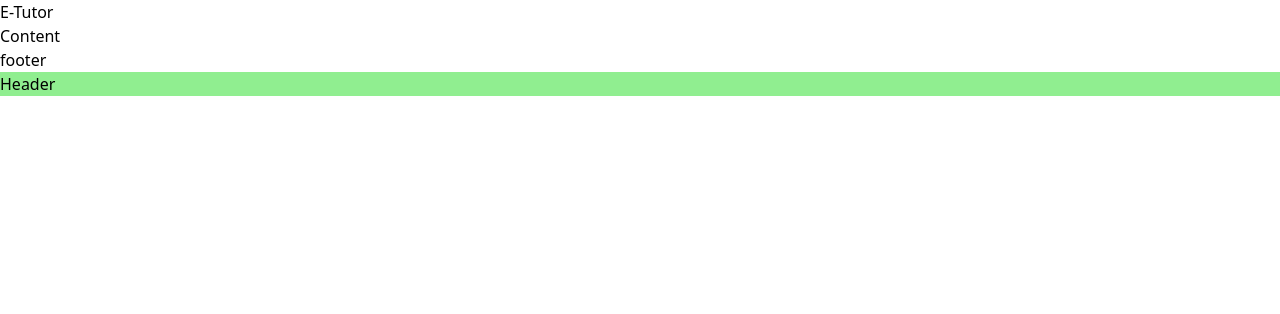
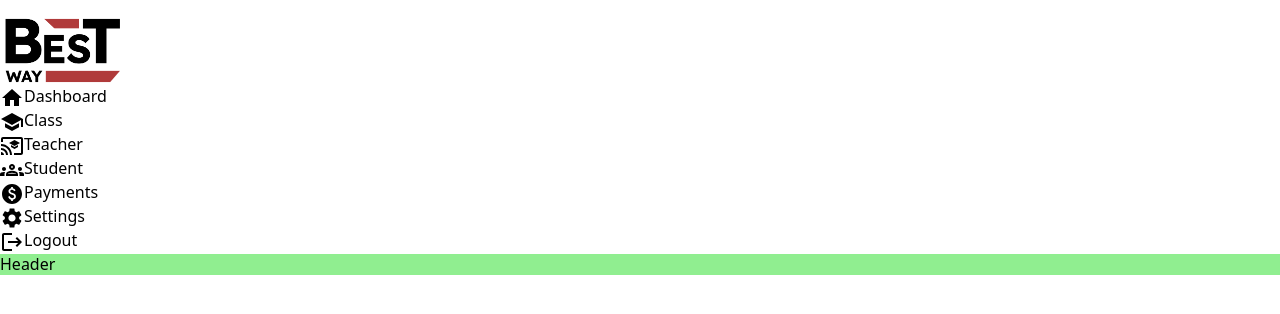
Before and after one commit to RAKITHA-AMADITHYA/LMS-React, a React (Vite) app in the folder lms-frontend/: page / in a window 1280 px wide. Shown: the top 314 px of the page. Built offline with nearby package versions, Linux system fonts and the light colour scheme.

Commit message:
side bar created

```diff
--- a/lms-frontend/src/index.css
+++ b/lms-frontend/src/index.css
@@ -1,3 +1,24 @@
 @tailwind base;
 @tailwind components;
 @tailwind utilities;
+
+@layer base {
+    html {
+        line-height: 1.3;
+    }
+    table {
+        /* Add any table-specific styles here */
+    }
+    th {
+        @apply py-3 px-2.5 text-sm text-left border-y border-gray-200;
+    }
+    thead {
+        @apply bg-white;
+    }
+    th {
+        @apply font-semibold;
+    }
+    a {
+        /* @apply text-red-500 hover:underline; */
+    }
+}
--- a/lms-frontend/src/layouts/Sidebar.jsx
+++ b/lms-frontend/src/layouts/Sidebar.jsx
@@ -1,17 +1,59 @@
 import React from 'react';
+import { DASHBOARD_SIDEBAR_BOTTOM_LINKS, DASHBOARD_SIDEBAR_LINKS } from '../utils/consts/navigation';
+import { Link } from 'react-router-dom';
+import { linkClasses } from '@mui/material';
+import AppLogo from '../assets/images/bestway-logo.png'
 
 function Sidebar() {
-  return (
-    <div className='flex flex-col w-64 bg-gray-800'>
-      <div className="top-part h-16 bg-gray-900 text-white flex items-center ">
-        <span className='text-red-500 text-xl'>E-Tutor</span>
+
+    const linkClasses = 'flex items-center justify-center gap-2 font-light px-3 py-2 hover:bg-neutral-700 hover:no-underline active:bg-neutral-600 rounded-sm text-base';
+    return (
+        <div className='flex flex-col w-64 bg-gray-200'>
+            {/*Header Container  */}
+            <div className="top-part h-28 bg-gray-300 text-white flex items-center disp p-4" >
+                {/* <span className='text-red-500 text-xl'>E-Tutor</span> */}
+                <img src={AppLogo} width={120} alt="" />
+
+            </div>
+            {/*content container  */}
+
+            <div className="bottom-part flex-1  ">
+                {DASHBOARD_SIDEBAR_LINKS.map((item) => (
+                    <div key={item.key} className="column p-4  hover:bg-gray-300">
+                        <SideBarLink item={item} />
+                    </div>
+                ))}
+            </div>
+
+
+
+
+            {/*footer container  */}
+            <div className="top-part h-20 bg-gray-200 border-t border-neutral-300"   >
+
+                {DASHBOARD_SIDEBAR_BOTTOM_LINKS.map((item) => (
+                    <div key={item.key} className="column p-4  hover:bg-gray-200 text-red-600">
+                        <SideBarLink item={item} />
+                    </div>
+                ))}
+
+            </div>
 
         </div>
-      <div className="bottom-part flex-grow bg-gray-700  text-white" >Content</div>
-      <div className="top-part h-16 bg-gray-900 text-white" >footer</div>
-
-    </div>
-  );
+    );
 }
 
+
+function SideBarLink({ item }) {
+
+
+    return (
+        <Link to={item.path} className={linkClasses}>
+            <span className='text-xl p-2 '>{item.icon}</span>
+            <span className='text-lg p-2 '>{item.lable}</span>
+        </Link>
+    );
+}
+
+
 export default Sidebar;
--- a/lms-frontend/src/utils/consts/navigation.jsx
+++ b/lms-frontend/src/utils/consts/navigation.jsx
@@ -43,17 +43,18 @@ export const DASHBOARD_SIDEBAR_LINKS=[
         path:'/admin/payments',
         icon:<PaidIcon/>
     },
-
-
-]
-
-export const DASHBOARD_SIDEBAR_BOTTOM_LINKS=[
     {
         key :'settings',
         lable:'Settings',
         path:'/admin/settings',
         icon:<SettingsIcon/>
     },
+
+
+]
+
+export const DASHBOARD_SIDEBAR_BOTTOM_LINKS=[
+
 
     {
         key :'logout',
```
Also changed, not shown: lms-frontend/src/assets/images/bestway-logo.png (added).
